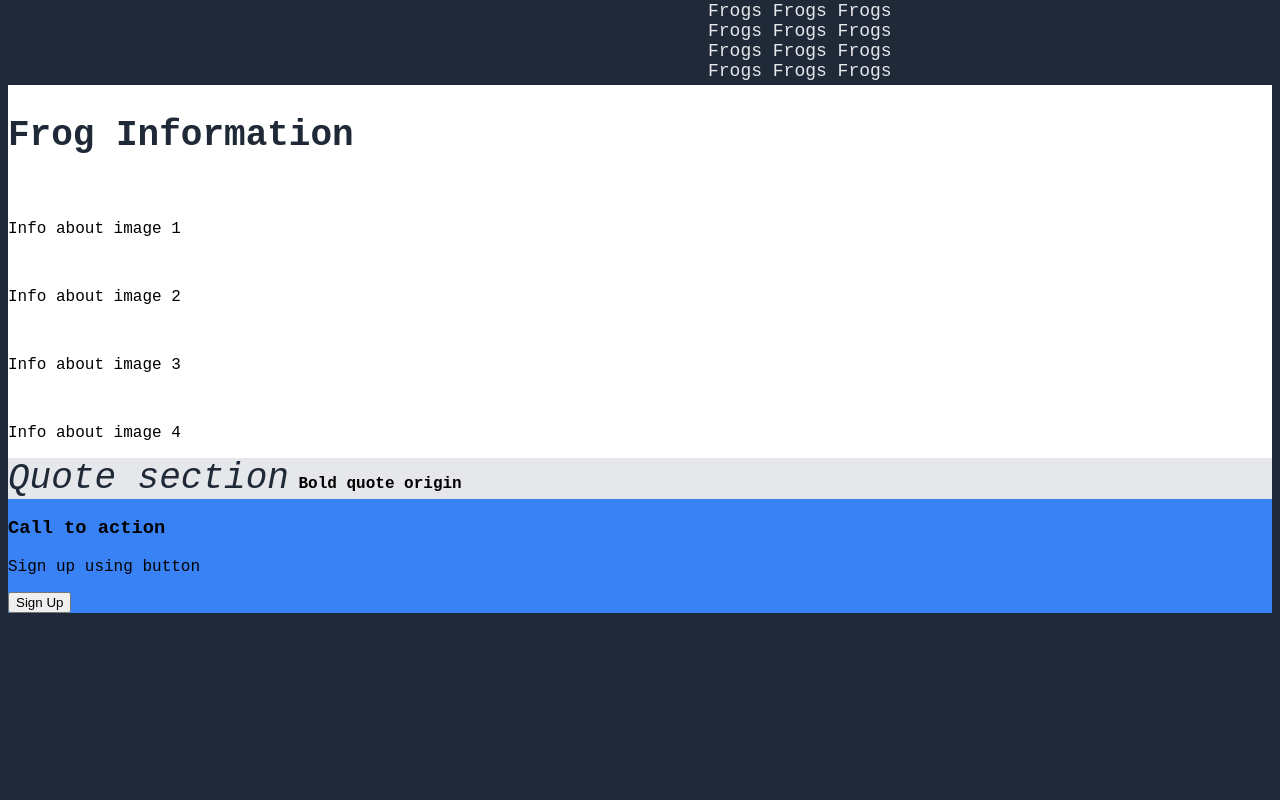
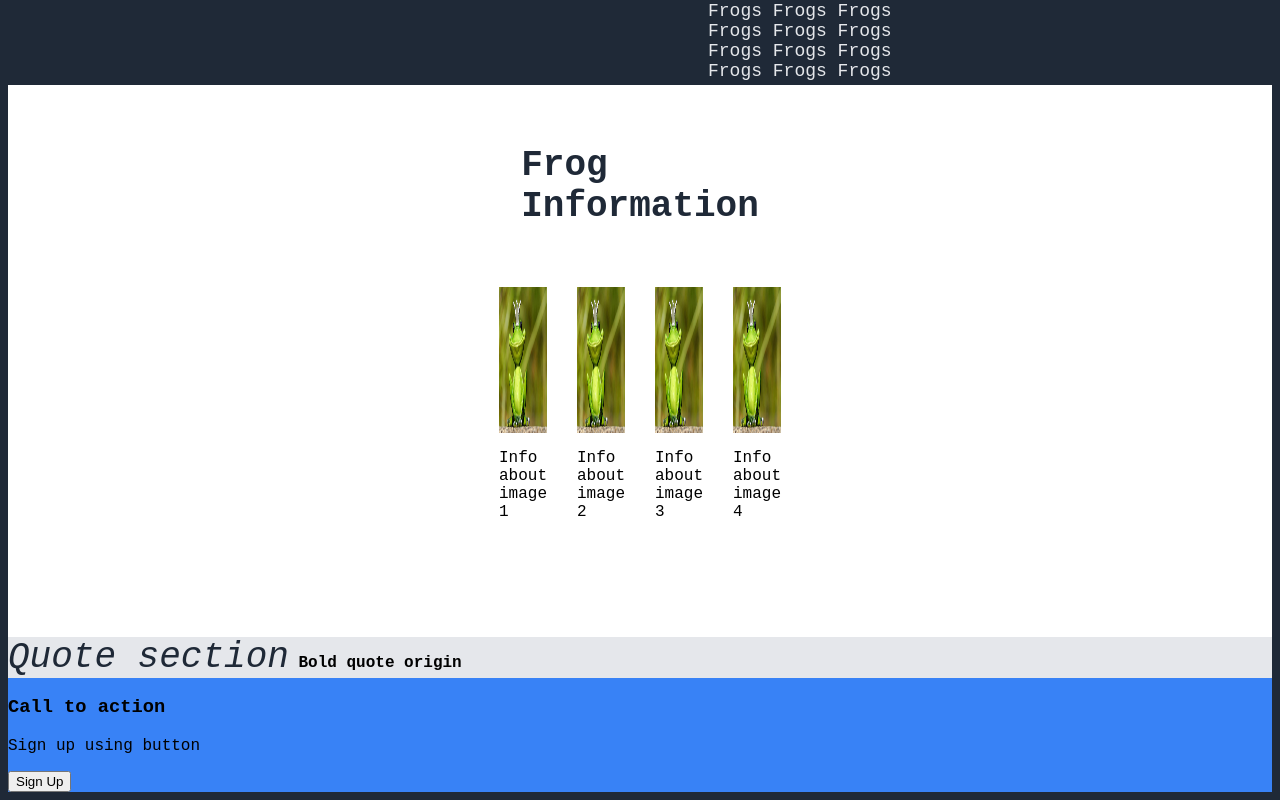
Before and after one commit to Sam-L-White/Landing-Page, a plain HTML site: page index.html in a window 1280 px wide. Shown: the part 521-1321 px from the top of the page. Before the commit the page ends 1142 px from the top, so only its background shows below. Drawn offline with Linux system fonts and the light colour scheme.

Commit message:
Complete frog information section

```diff
--- a/index.html
+++ b/index.html
@@ -25,16 +25,28 @@
 
         </div>
         <div class="information">
-            <h2>Frog Information</h2>
-            <div>
-                <img src="" alt="">
-                <p>Info about image 1</p>
-                <img src="" alt="">
-                <p>Info about image 2</p>
-                <img src="" alt="">
-                <p>Info about image 3</p>
-                <img src="" alt="">
-                <p>Info about image 4</p>
+            <div class="info-header">
+                <h2>Frog Information</h2>
+            </div>
+
+            <div class="info-images">
+                <div class="info-image">
+                    <img src="images/frog-prince.jpg" alt="">
+                    <p>Info about image 1</p>
+                </div>
+                <div class="info-image">
+                    <img src="images/frog-prince.jpg" alt="">
+                    <p>Info about image 2</p>
+                </div>
+                <div class="info-image">
+                    <img src="images/frog-prince.jpg" alt="">
+                    <p>Info about image 3</p>
+                </div>
+                <div class="info-image">
+                    <img src="images/frog-prince.jpg" alt="">
+                    <p>Info about image 4</p>
+                </div>
+
             </div>
         </div>
         <div class="quote">
--- a/style.css
+++ b/style.css
@@ -90,6 +90,20 @@ body{
     background-color: white;
     display: flex;
     flex-direction: column;
+    flex: 1 1 auto;
+    align-items: center;
+    gap: 30px;
+    padding-bottom: 100px;
+    padding-top: 30px;
+
+}
+
+.info-header{
+    display: flex;
+    flex: 1 1 0;
+    margin-left: 800px;
+    margin-right: 800px;
+
 }
 
 .information h2{
@@ -97,6 +111,28 @@ body{
     font-weight: bold;
     color: #1F2937;
 }
+.info-images{
+    display: flex;
+    flex: 1 1 auto;
+    justify-content: space-between;
+    margin-left: 800px;
+    margin-right: 800px;
+    gap: 30px;
+
+}
+.info-image{
+    display: flex;
+    flex-direction: column;
+    flex: 1 1 auto;
+    align-items: center;
+    height: 250px;
+
+}
+.information img{
+    height: 100%;
+    width: 100%;
+}
+
 
 .quote{
     background-color: #E5E7EB;
```
